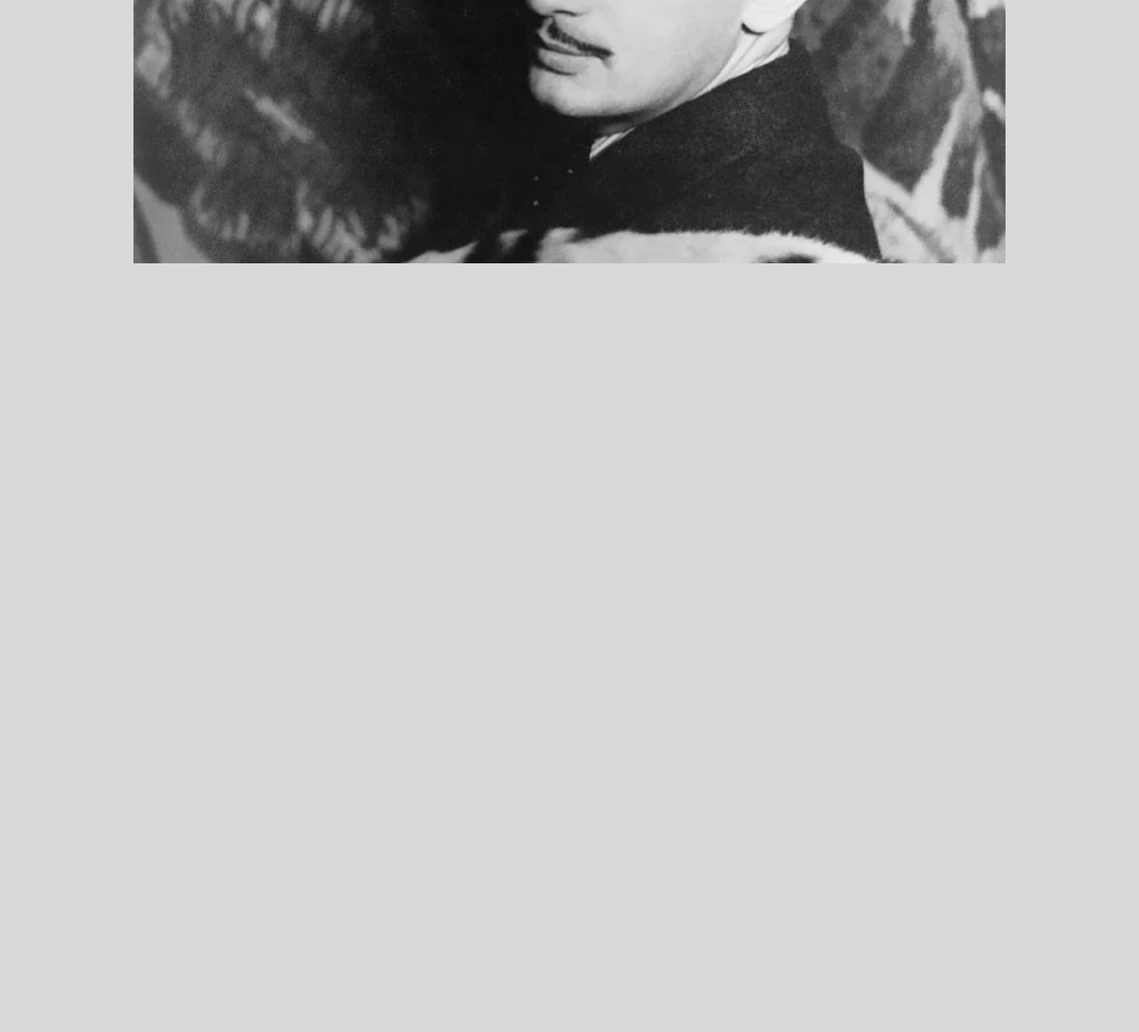
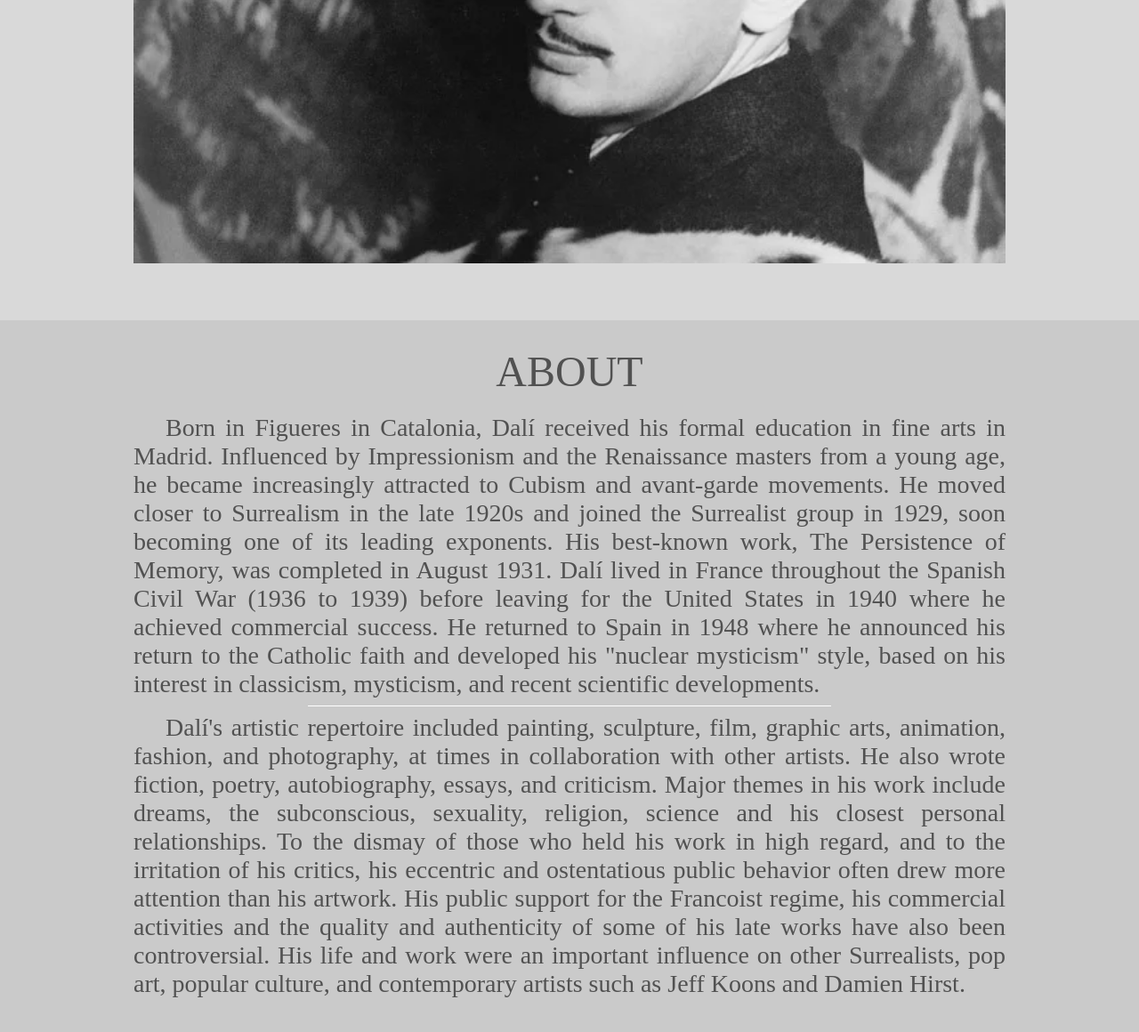
Before and after one commit to NetViacheslav/dali_page, a plain HTML site: page index.html in a window 1280 px wide. Shown: the part 688-1848 px from the top of the page at 89% size. Before the commit the page ends 988 px from the top, so only its background shows below. Drawn offline with Linux system fonts and the light colour scheme; a web font is replaced by a local one.

Commit message:
Add section about

```diff
--- a/index.css
+++ b/index.css
@@ -2,3 +2,4 @@
 @import url('styles/basic.css');
 @import url('styles/header.css');
 @import url('styles/home.css');
+@import url('styles/about.css');
--- a/index.html
+++ b/index.html
@@ -43,6 +43,17 @@
         <img class="home-img" src="assets/webp/Salvador_Dalí.webp" alt="photo of Salvador Dali">
       </div>
     </section>
+
+    <section class="about" aria-label="about section">
+      <div class="container">
+        <h2 class="about-title" aria-label="about title">About</h2>
+        <p class="about-description" aria-label="description">Born in Figueres in Catalonia, Dalí received his formal education in fine arts in Madrid. Influenced by Impressionism and the Renaissance masters from a young age, he became increasingly attracted to Cubism and avant-garde movements. He moved closer to Surrealism in the late 1920s and joined the Surrealist group in 1929, soon becoming one of its leading exponents. His best-known work, The Persistence of Memory, was completed in August 1931. Dalí lived in France throughout the Spanish Civil War (1936 to 1939) before leaving for the United States in 1940 where he achieved commercial success. He returned to Spain in 1948 where he announced his return to the Catholic faith and developed his "nuclear mysticism" style, based on his interest in classicism, mysticism, and recent scientific developments.</p>
+
+        <hr class="divider" aria-label="divider">
+
+        <p class="about-description" aria-label="description">Dalí's artistic repertoire included painting, sculpture, film, graphic arts, animation, fashion, and photography, at times in collaboration with other artists. He also wrote fiction, poetry, autobiography, essays, and criticism. Major themes in his work include dreams, the subconscious, sexuality, religion, science and his closest personal relationships. To the dismay of those who held his work in high regard, and to the irritation of his critics, his eccentric and ostentatious public behavior often drew more attention than his artwork. His public support for the Francoist regime, his commercial activities and the quality and authenticity of some of his late works have also been controversial. His life and work were an important influence on other Surrealists, pop art, popular culture, and contemporary artists such as Jeff Koons and Damien Hirst.</p>
+      </div>
+    </section>
   </main>
 
   <footer>
--- /dev/null
+++ b/styles/about.css
@@ -0,0 +1,30 @@
+.about {
+  background-color: var(--bg-main-grey);
+  padding: 30px 30px 50px;
+  text-align: center;
+}
+
+.about-title {
+  margin: 0 0 20px 0;
+  font-size: 48px;
+  font-weight: 400;
+  text-transform: uppercase;
+  color: var(--font-color-grey);
+}
+
+.about-description {
+  font-size: 28px;
+  font-weight: 300;
+  color: var(--font-color-grey);
+  text-align: justify;
+  text-indent: 36px;
+}
+
+@media (max-width: 850px) {
+  .about-title {
+    font-size: 32px;
+  }
+  .about-description {
+    font-size: 14px;
+  }
+}
--- a/styles/basic.css
+++ b/styles/basic.css
@@ -29,3 +29,11 @@ p {
   max-width: 1000px;
   padding: 0 10px;
 }
+
+.divider {
+  max-width: 820px;
+  width: 60%;
+  height: 1px;
+  border: none;
+  background-color: var(--bg-nav-line);
+}
--- a/styles/home.css
+++ b/styles/home.css
@@ -1,5 +1,6 @@
 .home {
   text-align: center;
+  padding: 0 0 60px 0;
 }
 
 .home-title {
```
